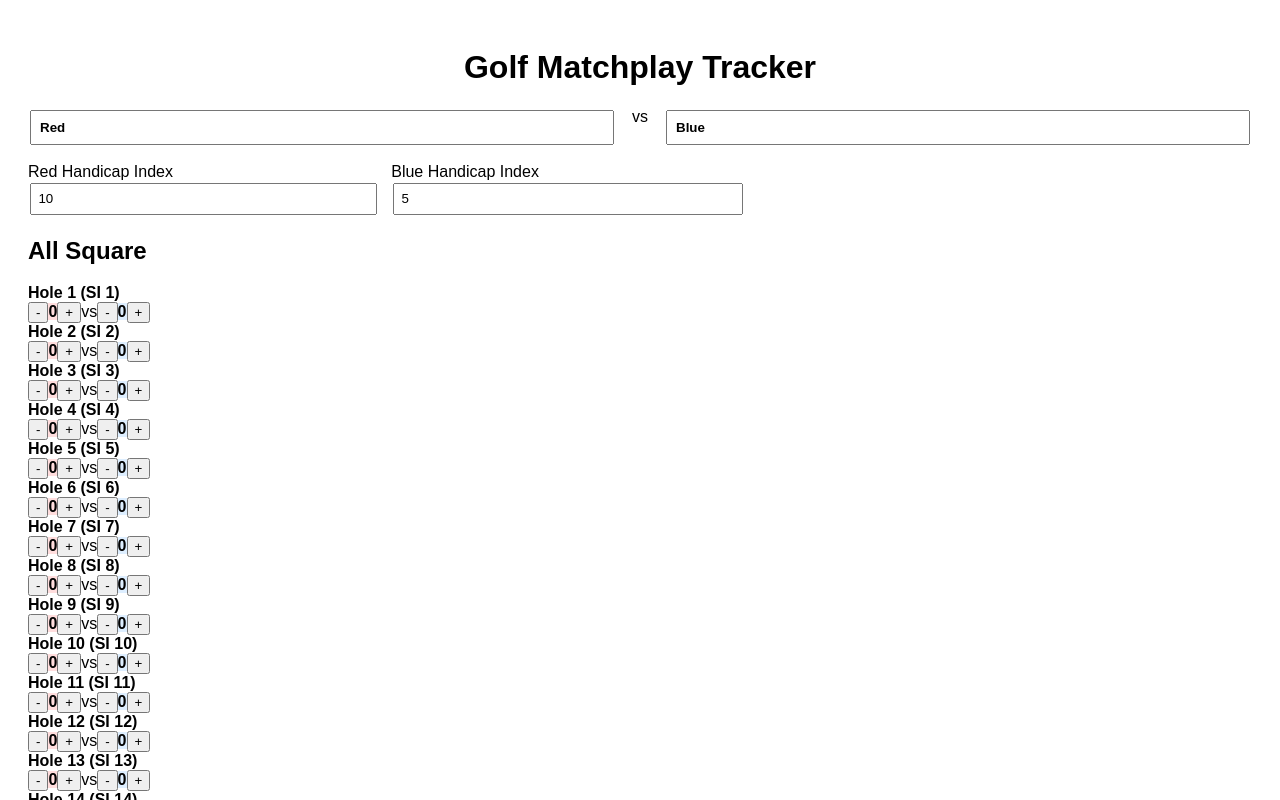
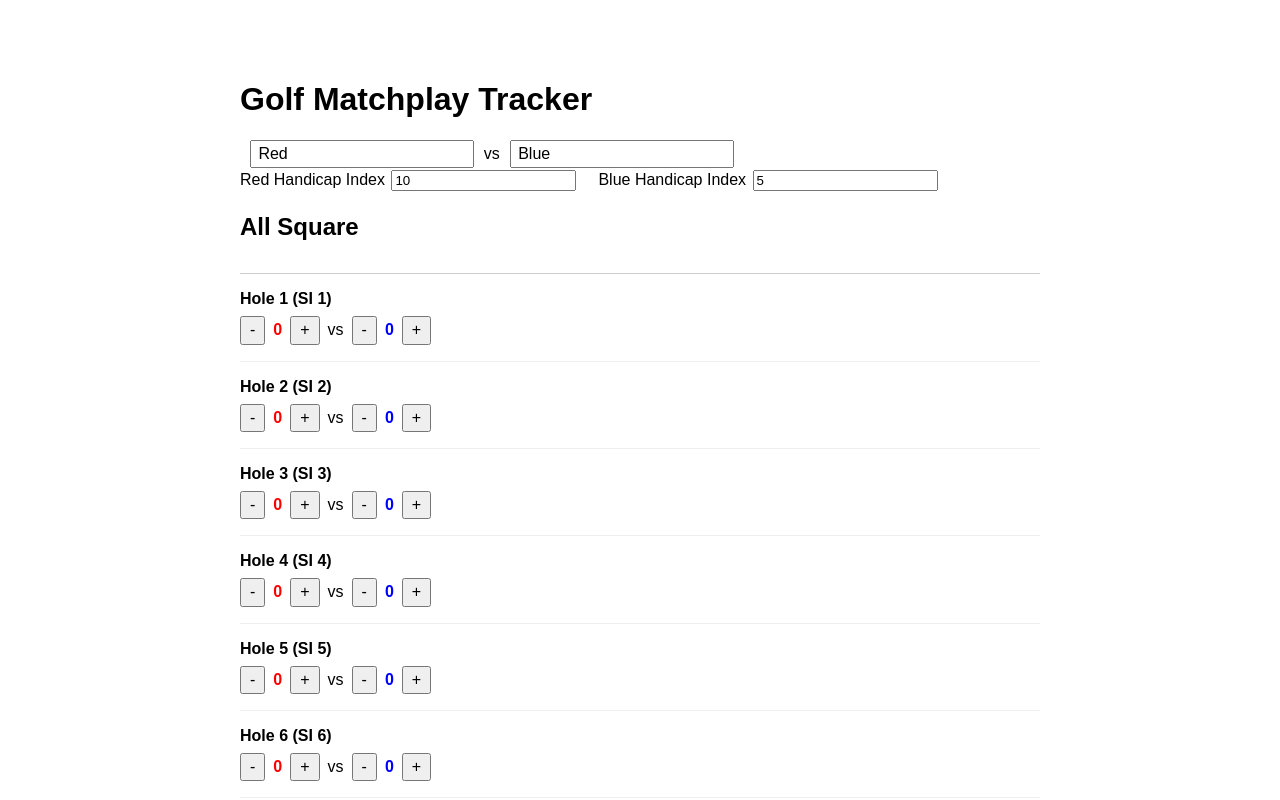
Before and after one commit to ciaranlk/GolfMatchTracker_manual, a React (Vite) app: page / in a window 1280 px wide. Shown: the top 800 px of the page. Built offline with nearby package versions, Linux system fonts and the light colour scheme.

Commit message:
Refactor App.css for improved styling and layout

```diff
--- a/src/App.css
+++ b/src/App.css
@@ -1,62 +1,56 @@
-.container {
+.App {
   font-family: sans-serif;
-  max-width: 960px;
+  padding: 2rem;
+  max-width: 800px;
   margin: auto;
-  padding: 2rem;
-}
-
-h1 {
-  text-align: center;
-}
-
-.top-controls {
-  display: flex;
-  justify-content: space-between;
-  margin-bottom: 1rem;
-}
-
-.teams, .handicaps {
-  display: flex;
-  gap: 1rem;
-  margin-bottom: 1rem;
 }
 
 .teams input {
-  flex: 1;
-  padding: 0.5rem;
-  font-weight: bold;
+  margin: 0 10px;
+  font-size: 1rem;
+  padding: 0.2rem 0.4rem;
 }
 
-table {
-  width: 100%;
-  border-collapse: collapse;
-  margin-bottom: 1rem;
+.handicaps label {
+  margin-right: 20px;
 }
 
-th, td {
-  border: 1px solid #ddd;
-  padding: 0.5rem;
-  text-align: center;
+.scorecard {
+  margin-top: 2rem;
+  border-top: 1px solid #ccc;
 }
 
-input {
-  width: 100%;
-  padding: 0.4rem;
-  box-sizing: border-box;
+.hole {
+  padding: 1rem 0;
+  border-bottom: 1px solid #eee;
+}
+
+.scores {
+  display: flex;
+  align-items: center;
+  gap: 0.5rem;
+  margin-top: 0.5rem;
+}
+
+button {
+  padding: 0.2rem 0.5rem;
+  font-size: 1rem;
 }
 
 .red {
-  background-color: #ffdddd;
+  color: red;
   font-weight: bold;
 }
 
 .blue {
-  background-color: #ddeeff;
+  color: blue;
   font-weight: bold;
 }
 
-.result {
-  text-align: center;
-  font-size: 1.2rem;
-  margin-top: 1rem;
+.winner.red {
+  color: red;
 }
+
+.winner.blue {
+  color: blue;
+}
```
